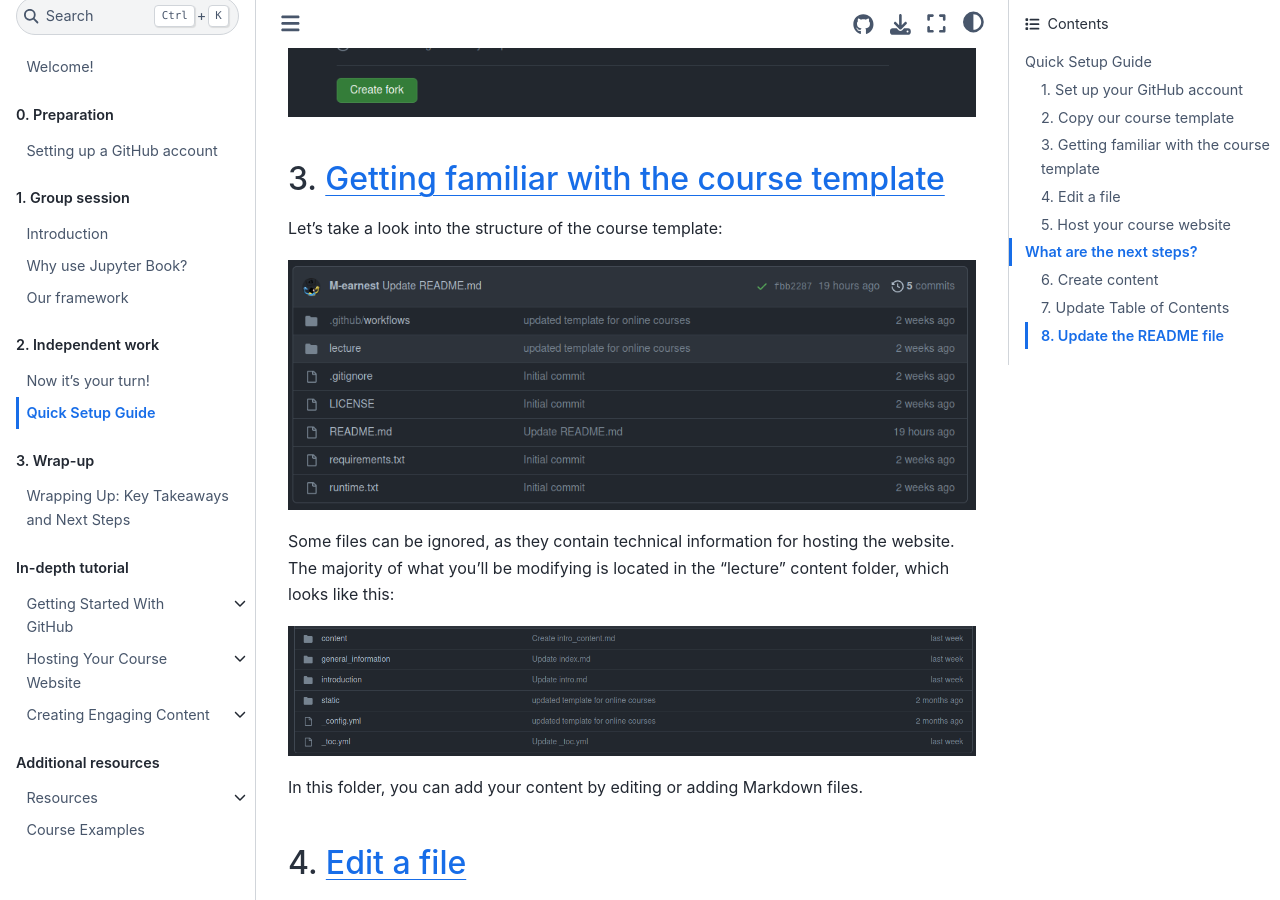
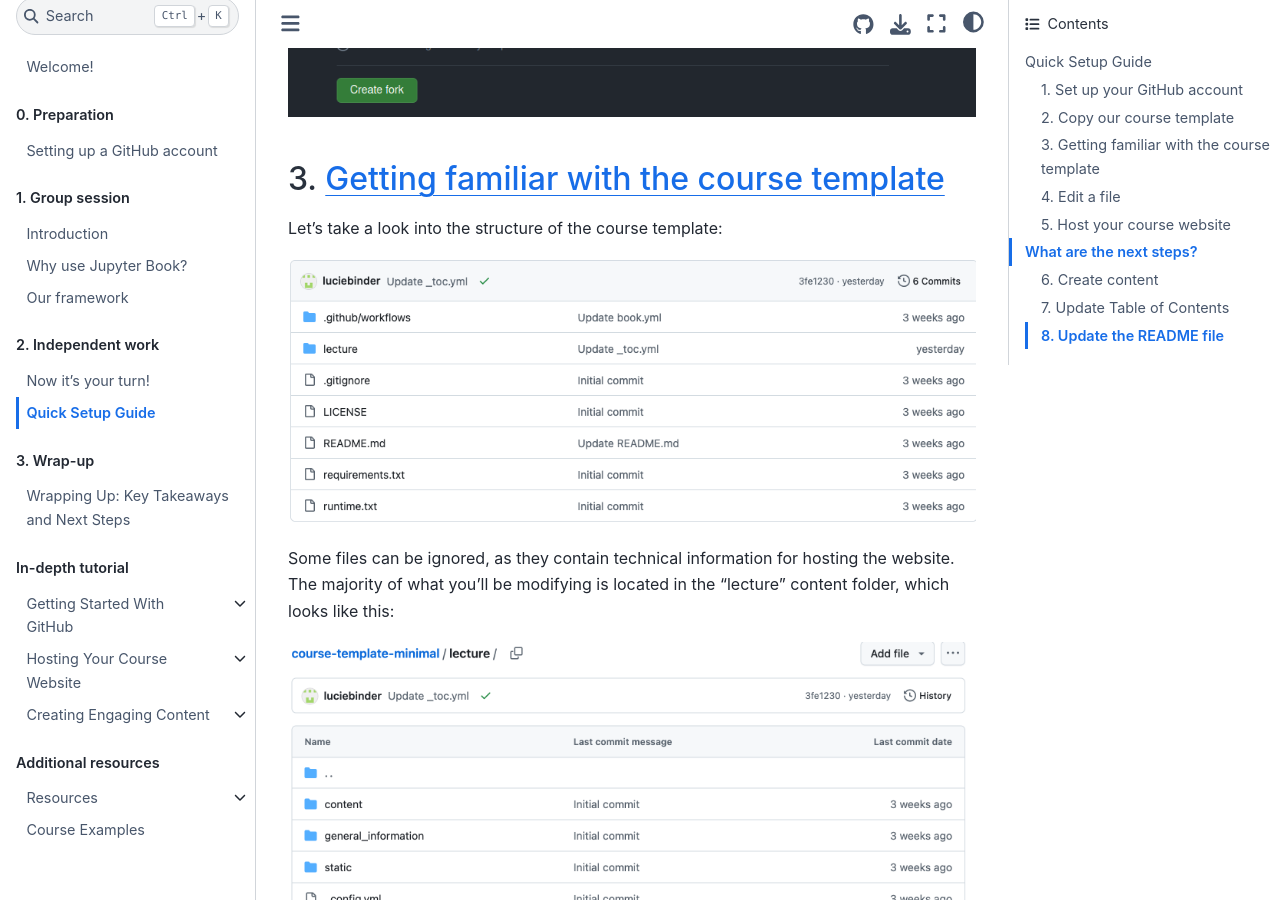
Before and after one commit to luciebinder/ws-openness-2025, a Jupyter Book: the page built from content/4_additional/quick_tutorial_ws.md, in a window 1280 px wide and 900 px high, scrolled down 1112 px. Built offline with Jupyter Book 1.0.4 settings and Sphinx 7.4.7 and the Sphinx Book theme 1.1.4, drawn with Linux system fonts in a browser that asks for light colours.

Commit message:
Update quick_tutorial_ws.md

```diff
--- a/content/4_additional/quick_tutorial_ws.md
+++ b/content/4_additional/quick_tutorial_ws.md
@@ -22,11 +22,11 @@
 ## 3. [Getting familiar with the course template](../1_github/template)
 Let's take a look into the structure of the course template:
 
-![depicting the contents of the course template repository on GitHub](../../static/repo.png)
+![depicting the contents of the course template repository on GitHub](../../static/folder-structure_minimal-template.png)
 
 Some files can be ignored, as they contain technical information for hosting the website. The majority of what you'll be modifying is located in the "lecture" content folder, which looks like this:
 
-![depicting the contents of the course template repository on GitHub](../../static/lecture_folder.png)
+![depicting the contents of the course template repository on GitHub](../../static/lecture-folder-structure.png)
 
 In this folder, you can add your content by editing or adding Markdown files.
 
```
